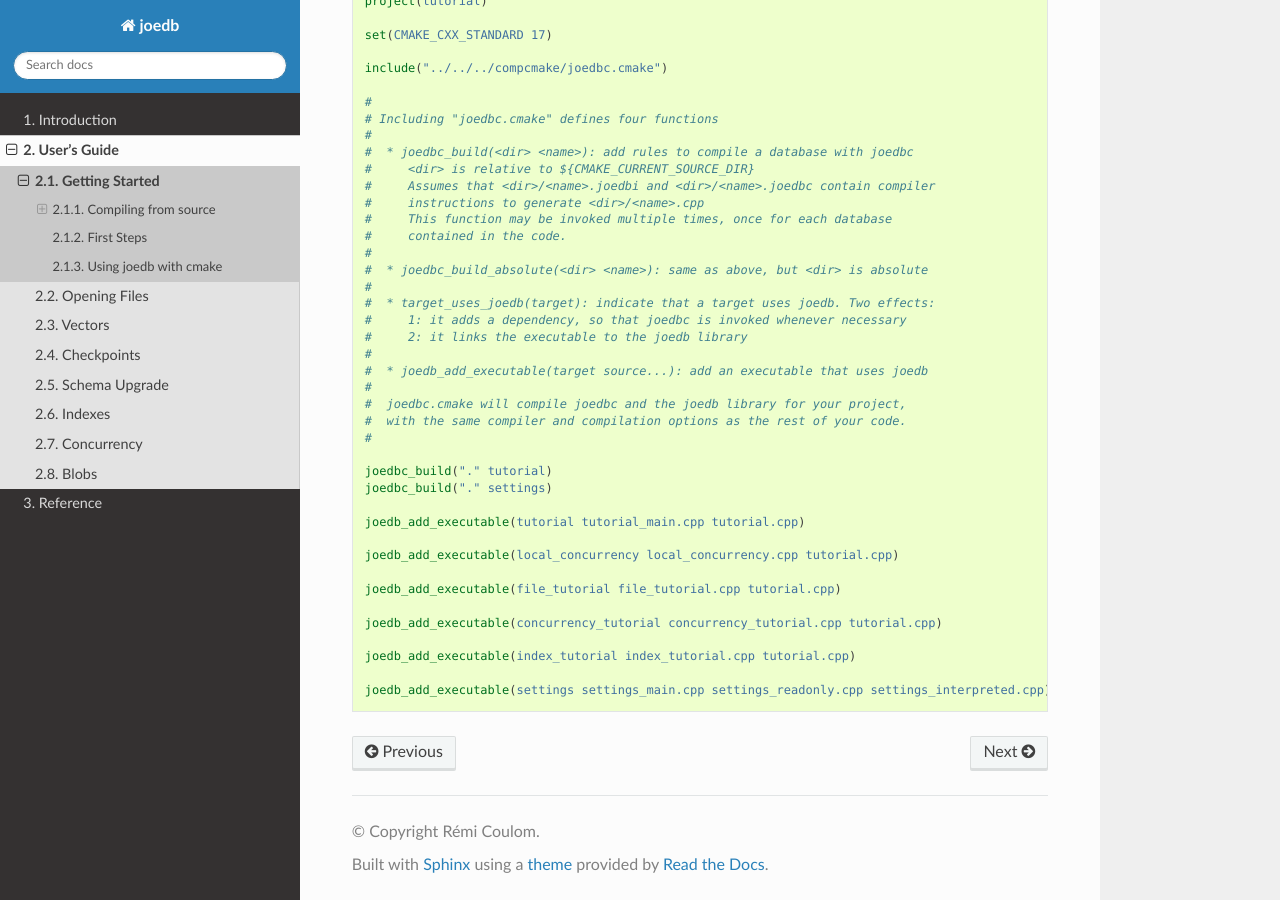
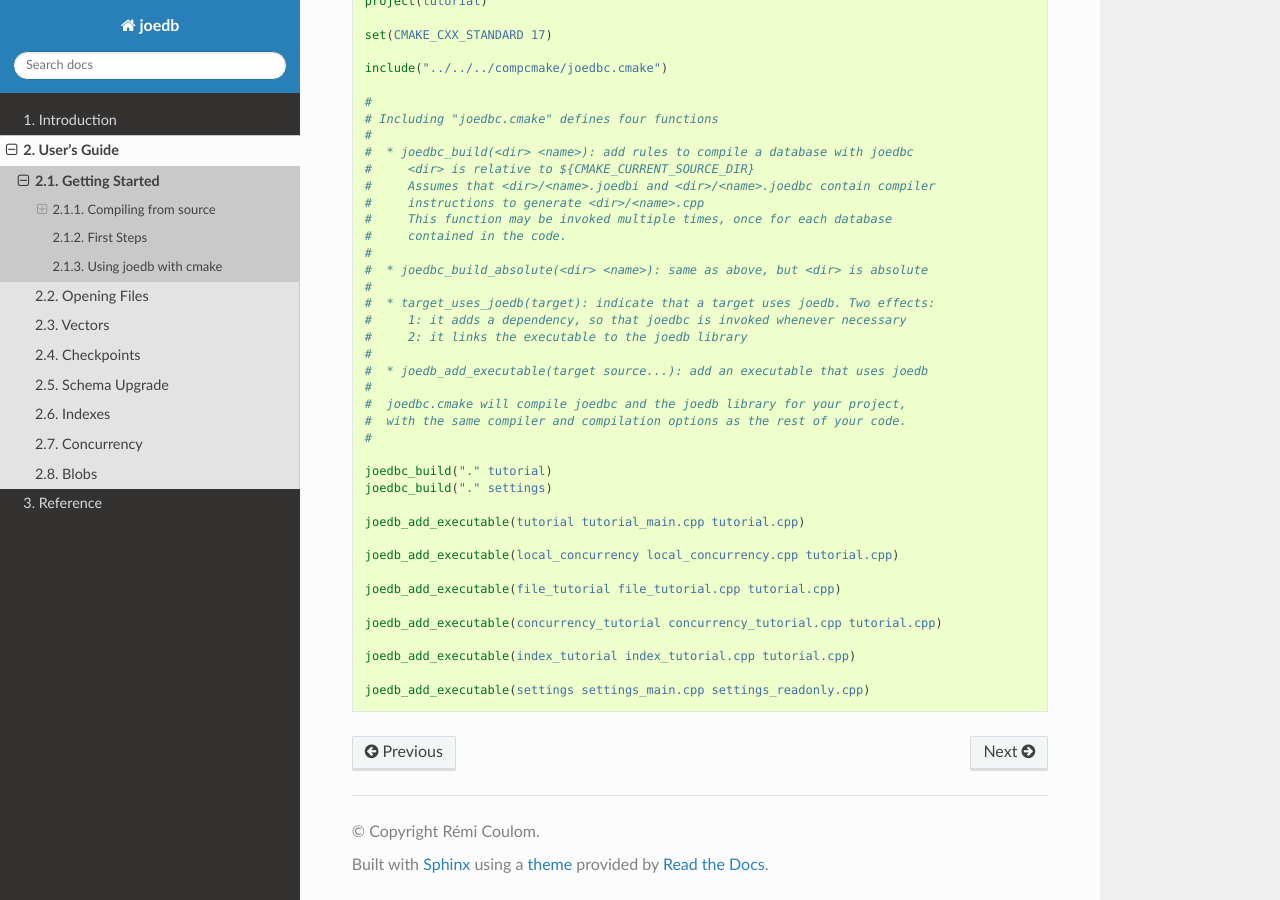
Before and after one commit to Remi-Coulom/joedb, a Sphinx documentation site: the page built from doc/source/getting_started.rst, in a window 1280 px wide and 900 px high, scrolled down 2063 px. Built offline with Sphinx 7.4.7 and the Read the Docs theme 2.0.0, drawn with Linux system fonts in a browser that asks for light colours; formulas are drawn with MathJax 3.

Commit message:
fix tutorial + include tutorial in test script

```diff
--- a/doc/source/tutorial/CMakeLists.txt
+++ b/doc/source/tutorial/CMakeLists.txt
@@ -42,4 +42,4 @@ joedb_add_executable(concurrency_tutorial concurrency_tutorial.cpp tutorial.cpp)
 
 joedb_add_executable(index_tutorial index_tutorial.cpp tutorial.cpp)
 
-joedb_add_executable(settings settings_main.cpp settings_readonly.cpp settings_interpreted.cpp)
+joedb_add_executable(settings settings_main.cpp settings_readonly.cpp)
```
Also changed, not shown: 4 other files.
